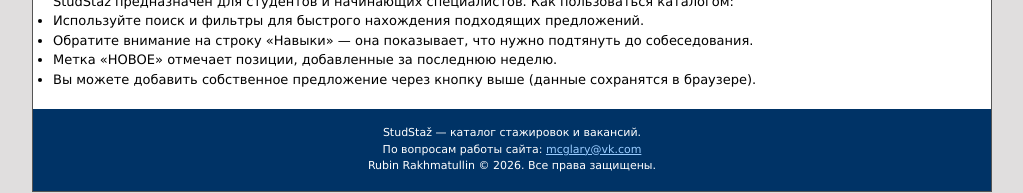
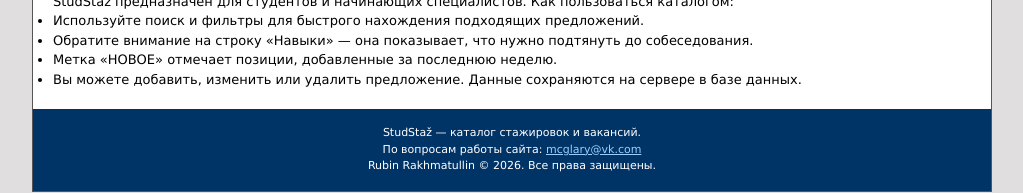
Before and after one commit to McGlary/StudStaz, a plain HTML site: page index.html in a window 1280 px wide. Shown: the part 1168-1361 px from the top of the page, without its empty margins (128-1151 px from the left). Drawn offline with Linux system fonts and the light colour scheme.

Commit message:
Add files via upload

```diff
--- a/index.html
+++ b/index.html
@@ -70,7 +70,7 @@
                     <li>Используйте поиск и фильтры для быстрого нахождения подходящих предложений.</li>
                     <li>Обратите внимание на строку «Навыки» — она показывает, что нужно подтянуть до собеседования.</li>
                     <li>Метка «НОВОЕ» отмечает позиции, добавленные за последнюю неделю.</li>
-                    <li>Вы можете добавить собственное предложение через кнопку выше (данные сохранятся в браузере).</li>
+                    <li>Вы можете добавить, изменить или удалить предложение. Данные сохраняются на сервере в базе данных.</li>
                 </ul>
             </section>
         </main>
```
Also changed, not shown: 4 other files.
